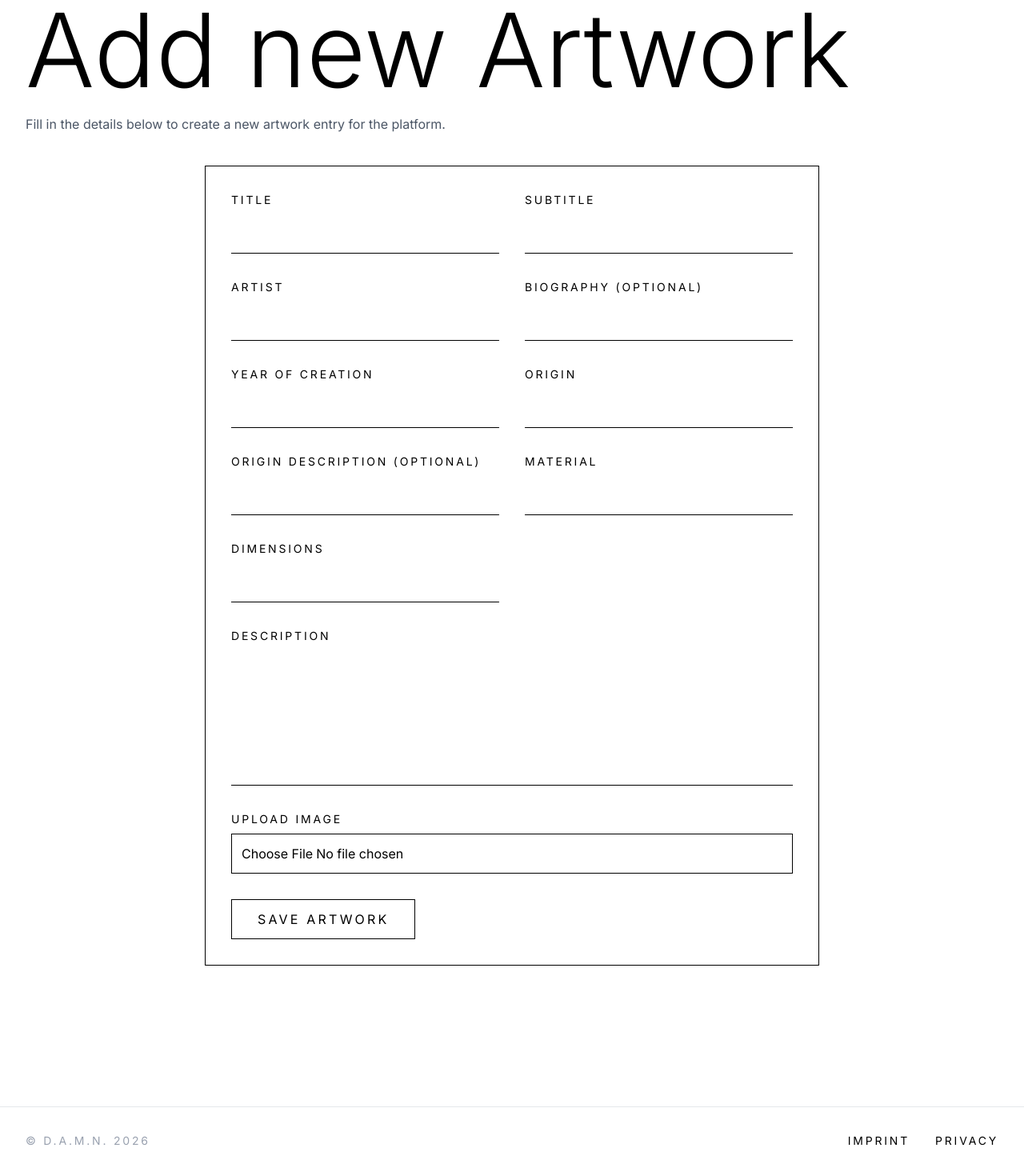
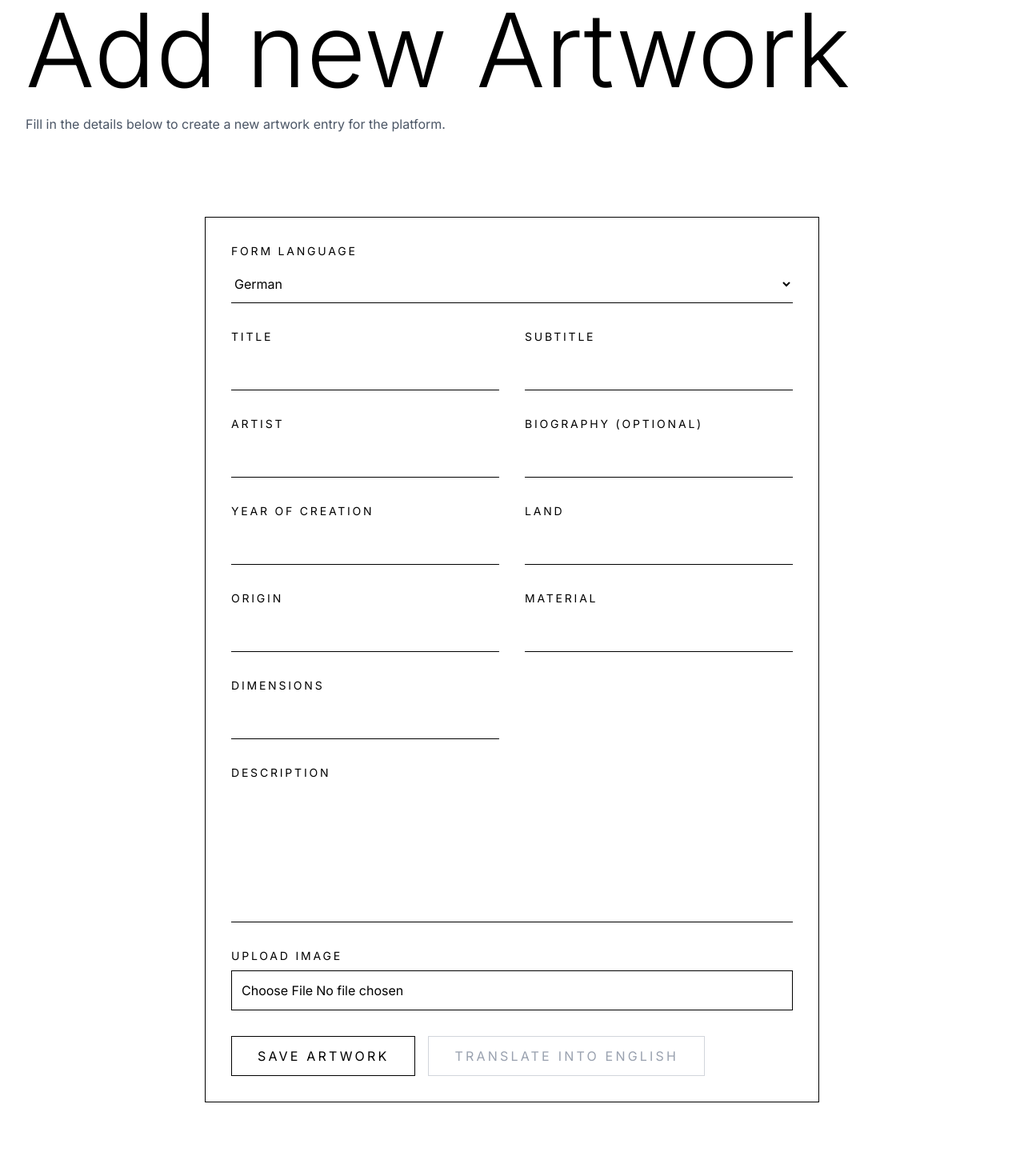
Before and after one commit to Pepper-n-Salt/mockupdamn, a Next.js app in the folder frontend/: page /landingpage/artworks/new in a window 1280 px wide. Shown: the part 386-1856 px from the top of the page at 80% size. Built offline with nearby package versions, Linux system fonts and the light colour scheme.

Commit message:
formular artworks sprache + favicon

```diff
--- a/frontend/app/artworks/new/page.tsx
+++ /dev/null
@@ -1,192 +0,0 @@
-export default function NewArtworkPage() {
-  return (
-    <section className=" space-y-10 py-20">
-      <div className="space-y-4">
-        <h1 className="text-5xl font-light sm:text-5xl md:text-7xl lg:text-9xl">
-          Add new Artwork
-        </h1>
-
-        <p className="max-w-2xl text-gray-600">
-          Fill in the details below to create a new artwork entry for the
-          platform.
-        </p>
-        <br />
-        <br />
-      </div>
-
-      <form className="mx-auto flex w-full max-w-3xl flex-col gap-8 rounded-none border border-black p-8">
-        <div className="grid gap-8 md:grid-cols-2">
-          <div className="flex flex-col gap-2">
-            <label
-              htmlFor="title"
-              className="text-sm uppercase tracking-[0.2em]"
-            >
-              Title
-            </label>
-            <input
-              type="text"
-              id="title"
-              name="title"
-              className="border-b border-black bg-transparent py-3 outline-none focus:border-2 focus:border-t-0 focus:border-l-0 focus:border-r-0"
-            />
-          </div>
-
-          <div className="flex flex-col gap-2">
-            <label
-              htmlFor="subtitle"
-              className="text-sm uppercase tracking-[0.2em]"
-            >
-              Subtitle
-            </label>
-            <input
-              type="text"
-              id="subtitle"
-              name="subtitle"
-              className="border-b border-black bg-transparent py-3 outline-none focus:border-2 focus:border-t-0 focus:border-l-0 focus:border-r-0"
-            />
-          </div>
-
-          <div className="flex flex-col gap-2">
-            <label
-              htmlFor="artist"
-              className="text-sm uppercase tracking-[0.2em]"
-            >
-              Artist
-            </label>
-            <input
-              type="text"
-              id="artist"
-              name="artist"
-              className="border-b border-black bg-transparent py-3 outline-none focus:border-2 focus:border-t-0 focus:border-l-0 focus:border-r-0"
-            />
-          </div>
-
-          <div className="flex flex-col gap-2">
-            <label
-              htmlFor="biography"
-              className="text-sm uppercase tracking-[0.2em]"
-            >
-              Biography (optional)
-            </label>
-            <input
-              type="text"
-              id="biography"
-              name="biography"
-              className="border-b border-black bg-transparent py-3 outline-none focus:border-2 focus:border-t-0 focus:border-l-0 focus:border-r-0"
-            />
-          </div>
-
-          <div className="flex flex-col gap-2">
-            <label
-              htmlFor="year"
-              className="text-sm uppercase tracking-[0.2em]"
-            >
-              Year of creation
-            </label>
-            <input
-              type="number"
-              id="year"
-              name="year"
-              className="border-b border-black bg-transparent py-3 outline-none focus:border-2 focus:border-t-0 focus:border-l-0 focus:border-r-0"
-            />
-          </div>
-
-          <div className="flex flex-col gap-2">
-            <label
-              htmlFor="origin"
-              className="text-sm uppercase tracking-[0.2em]"
-            >
-              Origin
-            </label>
-            <input
-              type="text"
-              id="origin"
-              name="origin"
-              className="border-b border-black bg-transparent py-3 outline-none focus:border-2 focus:border-t-0 focus:border-l-0 focus:border-r-0"
-            />
-          </div>
-
-          <div className="flex flex-col gap-2">
-            <label
-              htmlFor="originDescription"
-              className="text-sm uppercase tracking-[0.2em]"
-            >
-              Origin description (optional)
-            </label>
-            <input
-              type="text"
-              id="originDescription"
-              name="originDescription"
-              className="border-b border-black bg-transparent py-3 outline-none focus:border-2 focus:border-t-0 focus:border-l-0 focus:border-r-0"
-            />
-          </div>
-
-          <div className="flex flex-col gap-2">
-            <label
-              htmlFor="material"
-              className="text-sm uppercase tracking-[0.2em]"
-            >
-              Material
-            </label>
-            <input
-              type="text"
-              id="material"
-              name="material"
-              className="border-b border-black bg-transparent py-3 outline-none focus:border-2 focus:border-t-0 focus:border-l-0 focus:border-r-0"
-            />
-          </div>
-
-          <div className="flex flex-col gap-2">
-            <label
-              htmlFor="dimensions"
-              className="text-sm uppercase tracking-[0.2em]"
-            >
-              Dimensions
-            </label>
-            <input
-              type="text"
-              id="dimensions"
-              name="dimensions"
-              className="border-b border-black bg-transparent py-3 outline-none focus:border-2 focus:border-t-0 focus:border-l-0 focus:border-r-0"
-            />
-          </div>
-        </div>
-
-        <div className="flex flex-col gap-2">
-          <label
-            htmlFor="description"
-            className="text-sm uppercase tracking-[0.2em]"
-          >
-            Description
-          </label>
-          <textarea
-            id="description"
-            name="description"
-            rows={6}
-            className="resize-none border-b border-black bg-transparent py-3 outline-none focus:border-2 focus:border-t-0 focus:border-l-0 focus:border-r-0"
-          />
-        </div>
-
-        <div className="flex flex-col gap-2">
-          <label htmlFor="image" className="text-sm uppercase tracking-[0.2em]">
-            Upload image
-          </label>
-          <input
-            type="file"
-            id="image"
-            name="image"
-            accept="image/*"
-            className="cursor-pointer border border-black bg-transparent p-3"
-          />
-        </div>
-
-        <button
-          type="submit"
-          className="self-start border border-black px-8 py-3 uppercase tracking-[0.2em] transition-colors duration-300 hover:bg-black hover:text-white"
-        >
-          Save Artwork
-        </button>
-      </form>
-    </section>
-  );
-}
--- a/frontend/app/landingpage/artworks/new/page.tsx
+++ b/frontend/app/landingpage/artworks/new/page.tsx
@@ -1,4 +1,15 @@
-export default function LandingPageNewArtworkPage() {
+"use client";
+
+import { useState } from "react";
+
+export default function NewArtworkPage() {
+  const [language, setLanguage] = useState("german");
+  const [artworkSaved, setArtworkSaved] = useState(false);
+  const handleSubmit = (e: React.FormEvent<HTMLFormElement>) => {
+    e.preventDefault();
+    setArtworkSaved(true);
+  };
+
   return (
     <section className="space-y-10 py-20">
       <div className="space-y-4">
@@ -10,9 +21,35 @@ export default function LandingPageNewArtworkPage() {
           Fill in the details below to create a new artwork entry for the
           platform.
         </p>
+
+        <br />
+        <br />
       </div>
 
-      <form className="mx-auto flex w-full max-w-3xl flex-col gap-8 rounded-none border border-black p-8">
+      <form
+        className="mx-auto flex w-full max-w-3xl flex-col gap-8 rounded-none border border-black p-8"
+        onSubmit={handleSubmit}
+      >
+        {/* Preferred Language */}
+        <div className="flex flex-col gap-2">
+          <label
+            htmlFor="language"
+            className="text-sm uppercase tracking-[0.2em]"
+          >
+            Form language
+          </label>
+
+          <select
+            id="language"
+            value={language}
+            onChange={(e) => setLanguage(e.target.value)}
+            className="border-b border-black bg-transparent py-3 outline-none"
+          >
+            <option value="german">German</option>
+            <option value="english">English</option>
+          </select>
+        </div>
+
         <div className="grid gap-8 md:grid-cols-2">
           <div className="flex flex-col gap-2">
             <label
@@ -21,6 +58,7 @@ export default function LandingPageNewArtworkPage() {
             >
               Title
             </label>
+
             <input
               type="text"
               id="title"
@@ -36,6 +74,7 @@ export default function LandingPageNewArtworkPage() {
             >
               Subtitle
             </label>
+
             <input
               type="text"
               id="subtitle"
@@ -51,6 +90,7 @@ export default function LandingPageNewArtworkPage() {
             >
               Artist
             </label>
+
             <input
               type="text"
               id="artist"
@@ -66,6 +106,7 @@ export default function LandingPageNewArtworkPage() {
             >
               Biography (optional)
             </label>
+
             <input
               type="text"
               id="biography"
@@ -81,6 +122,7 @@ export default function LandingPageNewArtworkPage() {
             >
               Year of creation
             </label>
+
             <input
               type="number"
               id="year"
@@ -91,30 +133,32 @@ export default function LandingPageNewArtworkPage() {
 
           <div className="flex flex-col gap-2">
             <label
-              htmlFor="origin"
+              htmlFor="land"
               className="text-sm uppercase tracking-[0.2em]"
             >
-              Origin
+              Land
             </label>
+
             <input
               type="text"
-              id="origin"
-              name="origin"
+              id="land"
+              name="land"
               className="border-b border-black bg-transparent py-3 outline-none focus:border-2 focus:border-t-0 focus:border-l-0 focus:border-r-0"
             />
           </div>
 
           <div className="flex flex-col gap-2">
             <label
-              htmlFor="originDescription"
+              htmlFor="origin"
               className="text-sm uppercase tracking-[0.2em]"
             >
-              Origin description (optional)
+              origin
             </label>
+
             <input
               type="text"
-              id="originDescription"
-              name="originDescription"
+              id="origin"
+              name="origin"
               className="border-b border-black bg-transparent py-3 outline-none focus:border-2 focus:border-t-0 focus:border-l-0 focus:border-r-0"
             />
           </div>
@@ -126,6 +170,7 @@ export default function LandingPageNewArtworkPage() {
             >
               Material
             </label>
+
             <input
               type="text"
               id="material"
@@ -141,6 +186,7 @@ export default function LandingPageNewArtworkPage() {
             >
               Dimensions
             </label>
+
             <input
               type="text"
               id="dimensions"
@@ -157,6 +203,7 @@ export default function LandingPageNewArtworkPage() {
           >
             Description
           </label>
+
           <textarea
             id="description"
             name="description"
@@ -169,6 +216,7 @@ export default function LandingPageNewArtworkPage() {
           <label htmlFor="image" className="text-sm uppercase tracking-[0.2em]">
             Upload image
           </label>
+
           <input
             type="file"
             id="image"
@@ -178,12 +226,29 @@ export default function LandingPageNewArtworkPage() {
           />
         </div>
 
-        <button
-          type="submit"
-          className="self-start border border-black px-8 py-3 uppercase tracking-[0.2em] transition-colors duration-300 hover:bg-black hover:text-white"
-        >
-          Save Artwork
-        </button>
+        {/* Buttons */}
+        <div className="flex flex-wrap gap-4">
+          <button
+            type="submit"
+            className="border border-black px-8 py-3 uppercase tracking-[0.2em] transition-colors duration-300 hover:bg-black hover:text-white"
+          >
+            Save Artwork
+          </button>
+
+          <button
+            type="button"
+            disabled={!artworkSaved}
+            className={`border px-8 py-3 uppercase tracking-[0.2em] transition-colors duration-300 ${
+              artworkSaved
+                ? "border-black hover:bg-black hover:text-white"
+                : "cursor-not-allowed border-gray-300 text-gray-400"
+            }`}
+          >
+            {language === "german"
+              ? "Translate into English"
+              : "Translate into German"}
+          </button>
+        </div>
       </form>
     </section>
   );
```
Also changed, not shown: frontend/public/faviconDamn.png, 1 other file (tests, documents, lock files or other folders).
